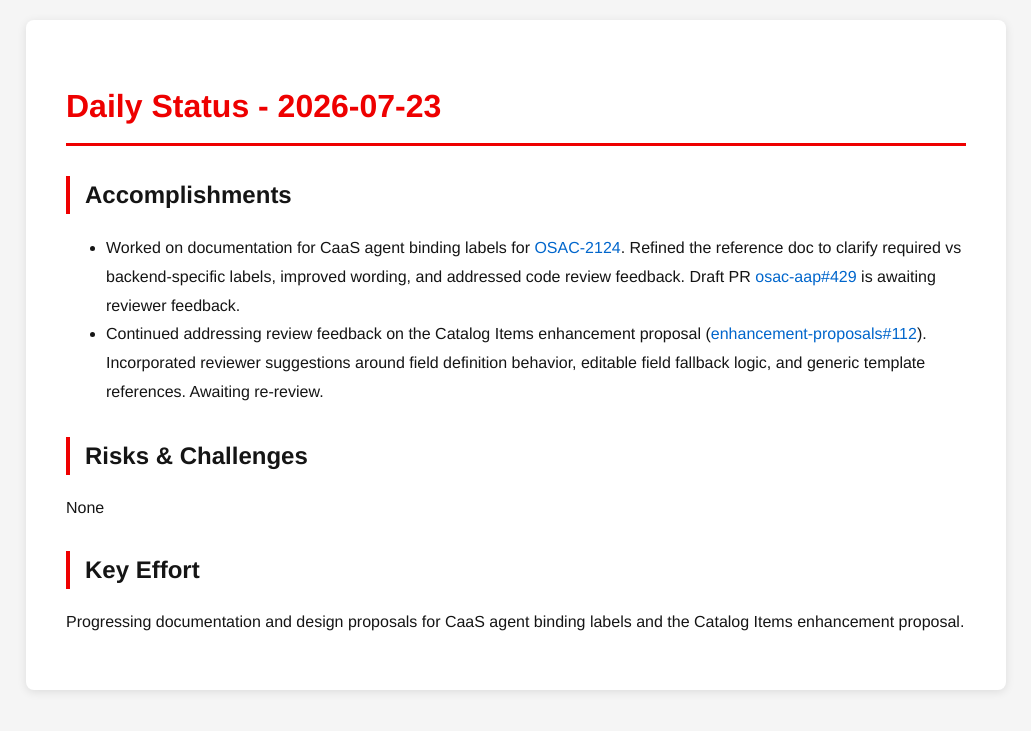
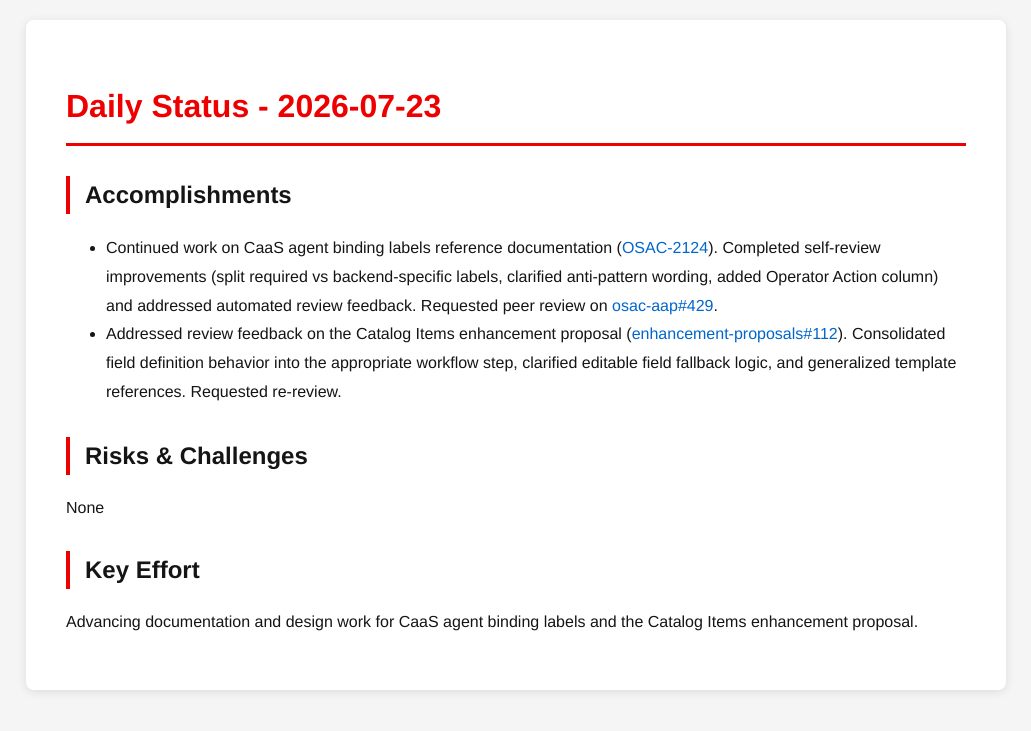
Before and after one commit to tzvatot/daily-status, a Jekyll site: the page built from 2026-07-23.md, in a window 1280 px wide. Shown: the top 731 px of the page, without its empty margins (124-1155 px from the left). Built offline with Jekyll 4.4.1, drawn with Linux system fonts in a browser that asks for light colours.

Commit message:
Daily status update - 2026-07-23

```diff
--- a/2026-07-23.md
+++ b/2026-07-23.md
@@ -7,11 +7,11 @@ date: 2026-07-23
 # Daily Status - 2026-07-23
 
 ## Accomplishments
-- Worked on documentation for CaaS agent binding labels for [OSAC-2124](https://redhat.atlassian.net/browse/OSAC-2124). Refined the reference doc to clarify required vs backend-specific labels, improved wording, and addressed code review feedback. Draft PR [osac-aap#429](https://github.com/osac-project/osac-aap/pull/429) is awaiting reviewer feedback.
-- Continued addressing review feedback on the Catalog Items enhancement proposal ([enhancement-proposals#112](https://github.com/osac-project/enhancement-proposals/pull/112)). Incorporated reviewer suggestions around field definition behavior, editable field fallback logic, and generic template references. Awaiting re-review.
+- Continued work on CaaS agent binding labels reference documentation ([OSAC-2124](https://redhat.atlassian.net/browse/OSAC-2124)). Completed self-review improvements (split required vs backend-specific labels, clarified anti-pattern wording, added Operator Action column) and addressed automated review feedback. Requested peer review on [osac-aap#429](https://github.com/osac-project/osac-aap/pull/429).
+- Addressed review feedback on the Catalog Items enhancement proposal ([enhancement-proposals#112](https://github.com/osac-project/enhancement-proposals/pull/112)). Consolidated field definition behavior into the appropriate workflow step, clarified editable field fallback logic, and generalized template references. Requested re-review.
 
 ## Risks & Challenges
 None
 
 ## Key Effort
-Progressing documentation and design proposals for CaaS agent binding labels and the Catalog Items enhancement proposal.
+Advancing documentation and design work for CaaS agent binding labels and the Catalog Items enhancement proposal.
```
